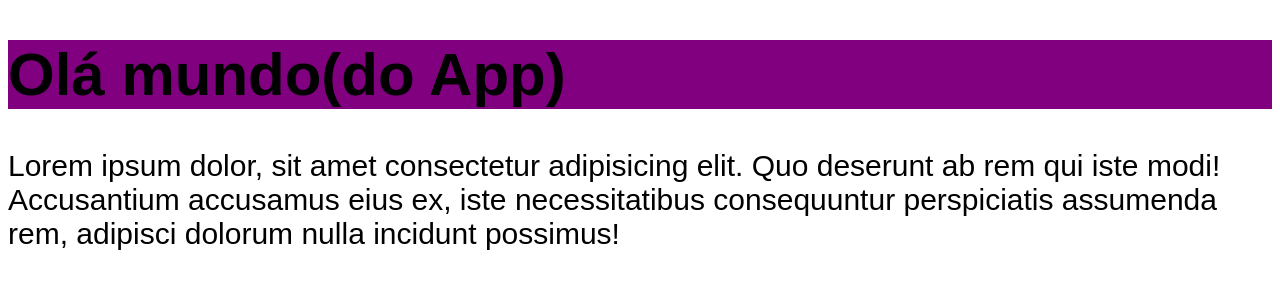
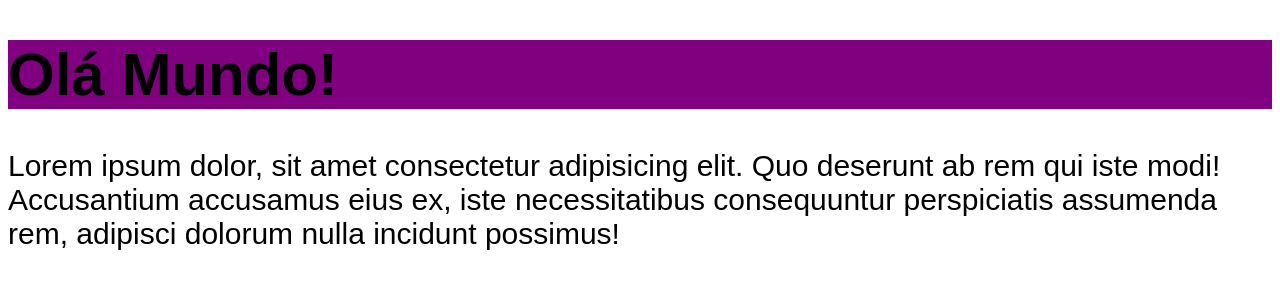
Before and after one commit to danielazevedocb/chronos-pomodoro, a React (Vite) app: page / in a window 1280 px wide. Shown: the top 300 px of the page. Built offline with nearby package versions, Linux system fonts and the light colour scheme.

Commit message:
Propriedades (props) e children de componentes no React

```diff
--- a/src/App.tsx
+++ b/src/App.tsx
@@ -6,7 +6,7 @@ export function App() {
   return (
     <>
       <>
-        <Heading />
+        <Heading> Olá Mundo!</Heading>
       </>
       <p>
         Lorem ipsum dolor, sit amet consectetur adipisicing elit. Quo deserunt
--- a/src/components/Heading.tsx
+++ b/src/components/Heading.tsx
@@ -1,4 +1,4 @@
 import styles from './Heading.module.css';
-export function Heading() {
-  return <h1 className={styles.heading}>Olá mundo(do App)</h1>;
+export function Heading(props) {
+  return <h1 className={styles.heading}>{props.children}</h1>;
 }
```
